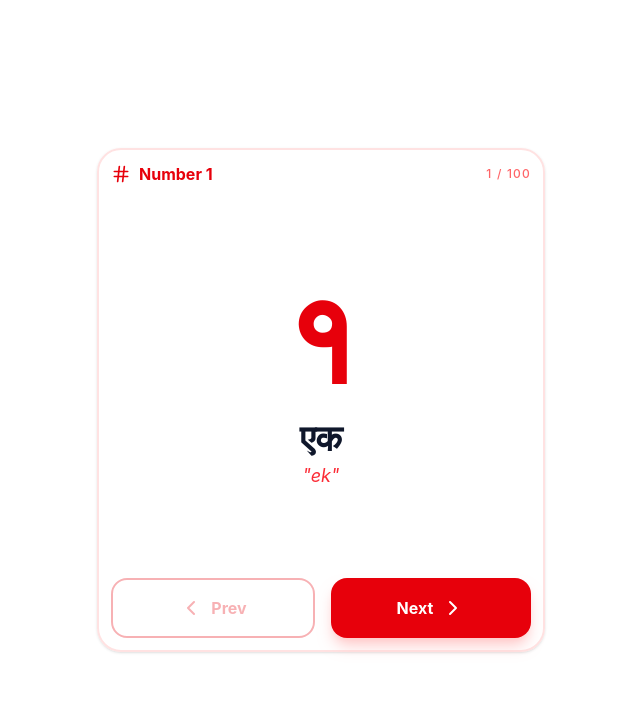
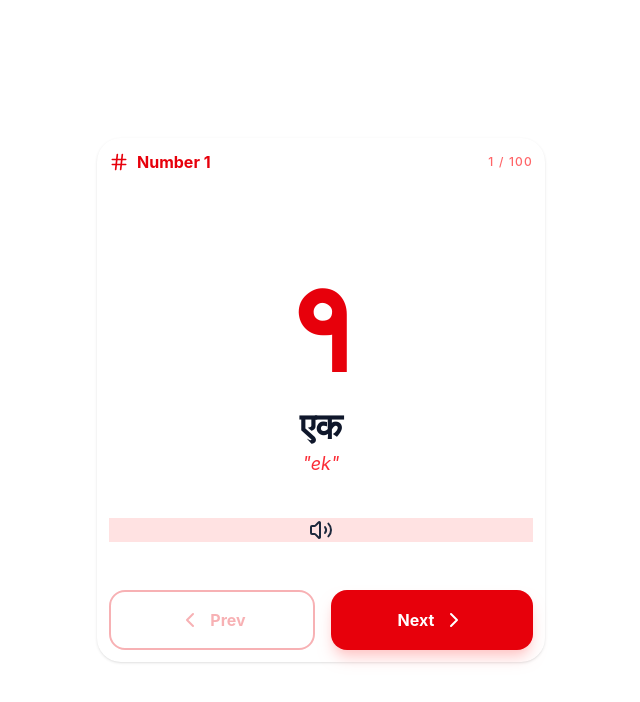
Before and after one commit to David-Rai/LearnAnka, a React (Vite) app: page / in a window 1280 px wide. Shown: the top 702 px of the page, without its empty margins (319-959 px from the left). Built offline with nearby package versions, Linux system fonts and the light colour scheme.

Commit message:
Feat:Used browser based SpeechSynthesis for pronunciation

```diff
--- a/src/App.jsx
+++ b/src/App.jsx
@@ -1,20 +1,18 @@
-import React, { useState, useEffect } from 'react';
-import { ChevronLeft, ChevronRight, Hash } from 'lucide-react';
-import numberLists from './constant/numbers';
+import React, { useState, useEffect } from "react";
+import { ChevronLeft, ChevronRight, Hash,Volume2 } from "lucide-react";
+import numberLists from "./constant/numbers";
 
 const App = () => {
-
   // Initialize state from localStorage or default to 0
   const [currentIndex, setCurrentIndex] = useState(() => {
-    const saved = localStorage.getItem('nepaliNumberIndex');
+    const saved = localStorage.getItem("nepaliNumberIndex");
     return saved !== null ? parseInt(saved, 10) : 0;
   });
 
   // Persist state whenever currentIndex changes
   useEffect(() => {
-    localStorage.setItem('nepaliNumberIndex', currentIndex);
+    localStorage.setItem("nepaliNumberIndex", currentIndex);
   }, [currentIndex]);
-
 
   //Getting currentNumber Data
   const currentData = numberLists[currentIndex];
@@ -33,11 +31,19 @@ const App = () => {
     }
   };
 
+  const speak = (text) => {
+    const utterance = new SpeechSynthesisUtterance(text);
+    utterance.volume = 1; //0-1
+    utterance.lang = "en-US"; // English
+    utterance.rate = 2; //0.1-10
+    utterance.pitch=2
+    speechSynthesis.speak(utterance);
+  };
+
   // Rendering JSX
   return (
     <main className="min-h-screen bg-white flex flex-col items-center justify-center p-6 text-slate-800">
-      <div className="max-w-md w-full border-2 border-red-100 rounded-3xl p-3 shadow-sm">
-
+      <div className="max-w-md w-full border-none md:border-2 border-red-100 rounded-3xl p-3 shadow-sm">
         {/* Header / Progress */}
         <div className="flex justify-between items-center mb-12">
           <div className="flex items-center gap-2 text-red-600">
@@ -58,11 +64,17 @@ const App = () => {
             <p className="text-4xl font-semibold text-slate-900">
               {currentData.word}
             </p>
-            <p className="text-lg text-red-500 italic">
-              "{currentData.roman}"
-            </p>
+            <p className="text-lg text-red-500 italic">"{currentData.roman}"</p>
           </div>
         </div>
+
+{/* Pronunciation button */}
+<div className="w-full bg-red-100 flex items-center justify-center">
+
+        <button onClick={() => speak(currentData.roman)}>
+          <Volume2 />
+        </button>
+</div>
 
         {/* Navigation */}
         <div className="flex gap-4 mt-12">
```
